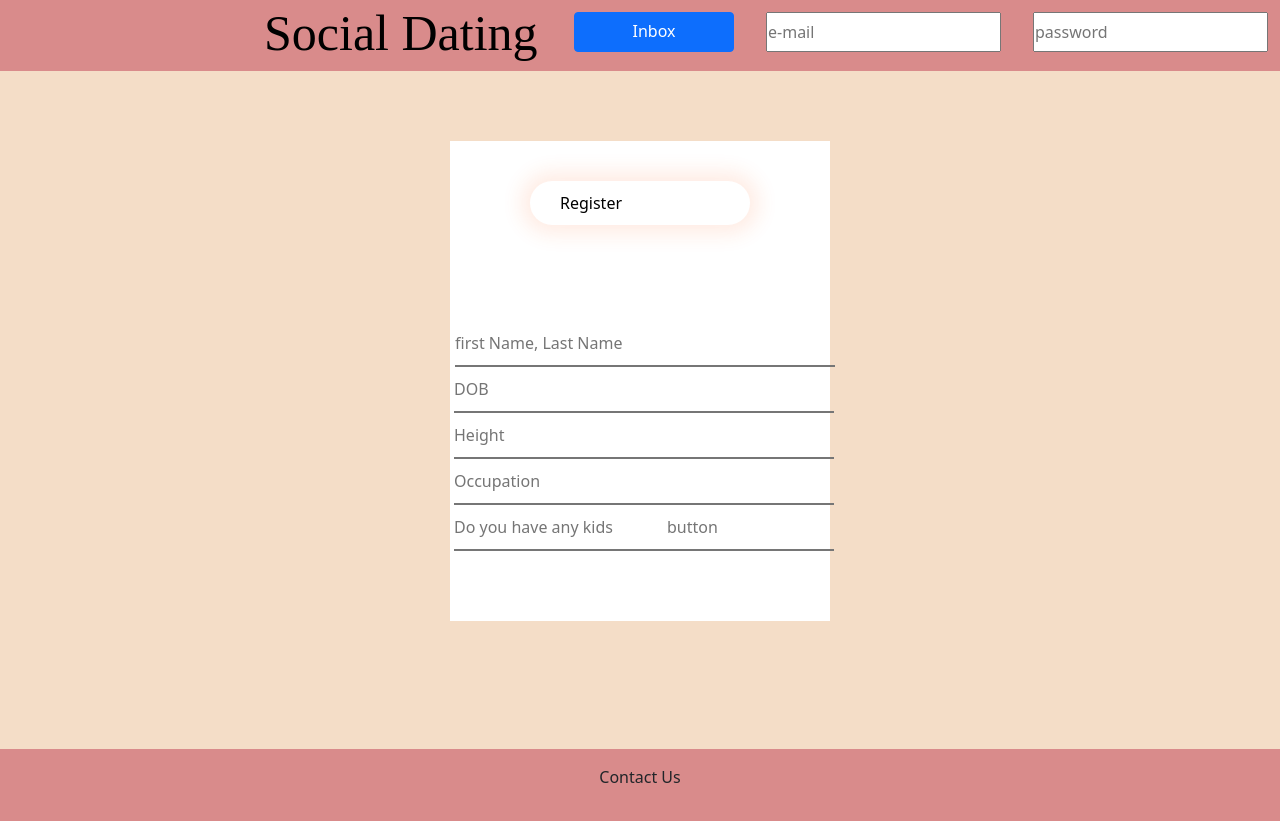
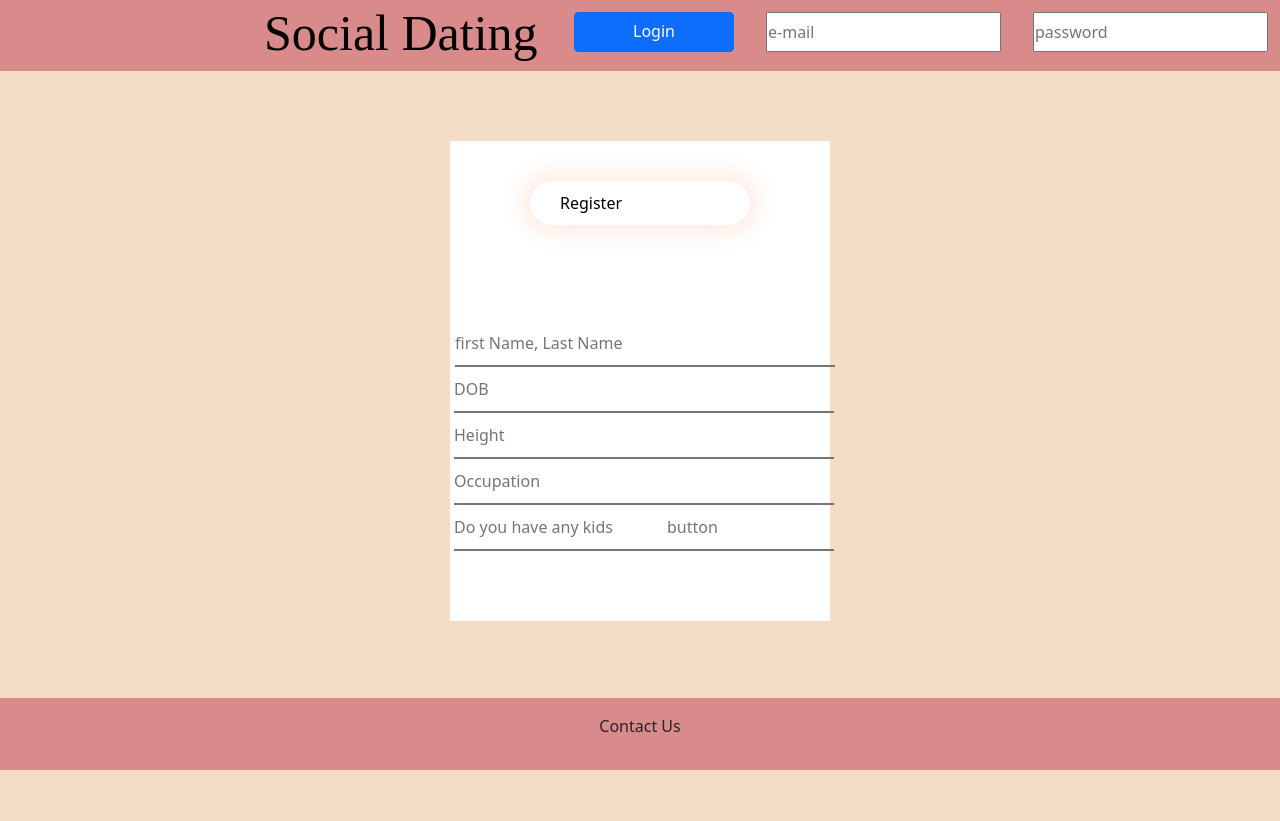
Before and after one commit to israeldail/5-star-dating-app, a React app: page /registration in a window 1280 px wide. After the commit the page ends 800 px from the top, so only its background shows below. Built offline with nearby package versions, Linux system fonts and the light colour scheme; no server answers.

Commit message:
fixed minor design

```diff
--- a/src/front/js/component/navbar.js
+++ b/src/front/js/component/navbar.js
@@ -29,7 +29,7 @@ export const Navbar1 = () => {
             navbarScroll
           >
             <Button id="navButton" href="#action1">
-              {location.pathname === "/introduction" ? "Login" : "Inbox"}
+              {location.pathname === "/introduction" || location.pathname === "/registration" ? "Login" : "Inbox"}
             </Button>
 
               <form id="emailandpass">
--- a/src/front/styles/home.css
+++ b/src/front/styles/home.css
@@ -140,7 +140,6 @@ body {
 
 .footer {
   background-color: #d98b8b;
-  margin-top: 10%;
 }
 
 .logo {
```
